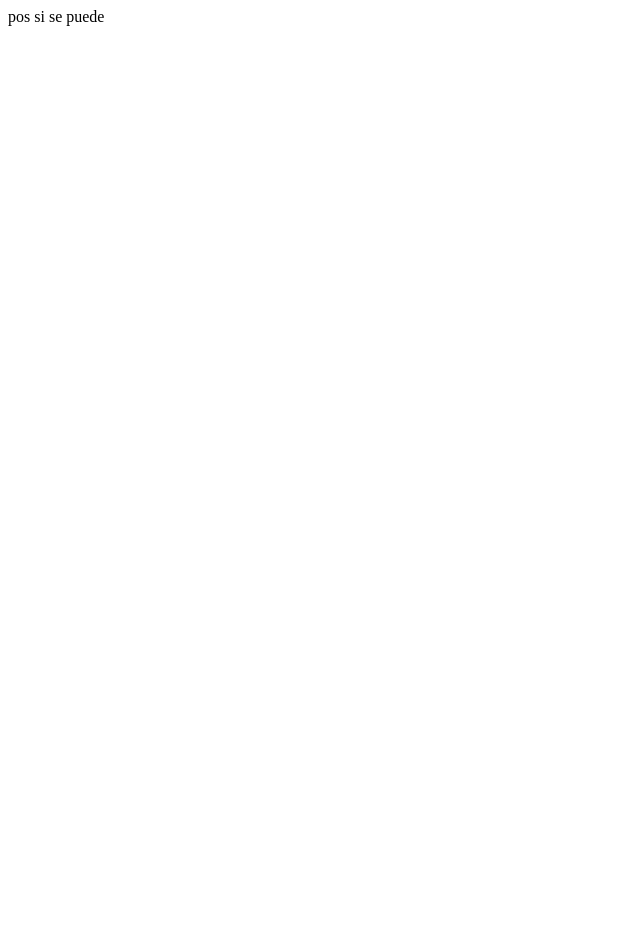
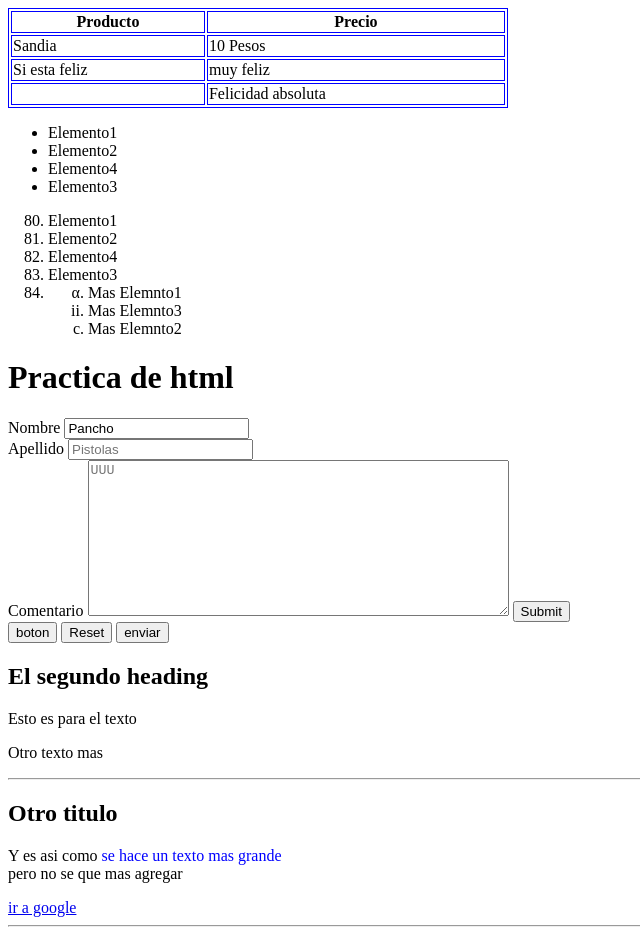
Before and after one commit to VincetCampos/PracticaWeb, a plain HTML site: page index.html in a window 1280 px wide. Shown: the top 930 px of the page, without its empty margins (0-640 px from the left). Before the commit the page ends 800 px from the top, so only its background shows below. Drawn offline with Linux system fonts and the light colour scheme.

Commit message:
segundo commit

```diff
--- a/index.html
+++ b/index.html
@@ -2,8 +2,80 @@
 <html>
 <head>
     <title>Practica de web</title>
+    <style>
+        table,th,td{
+            border: 1px solid blue;
+        }
+    </style>
 </head>
 <body>
-    pos si se puede
+    <!--Hola-->
+    <table style="width: 500px;">
+            <thead>
+                <tr>
+                    <th>Producto</th>
+                    <th>Precio</th>
+                </tr>
+            </thead>
+            <tbody>
+                <tr>
+                    <td>Sandia</td>
+                    <td>10 Pesos</td>
+                </tr>
+                <tr>
+                    <td>Si esta feliz</td>
+                    <td>muy feliz</td>
+                </tr>
+            </tbody>
+            <tfoot>
+                <td></td>
+                <td>Felicidad absoluta</td>
+            </tfoot>
+    </table>
+    <ul>
+        <li>Elemento1</li>
+        <li>Elemento2</li>
+        <li>Elemento4</li>
+        <li>Elemento3</li>
+    </ul>
+    <ol>
+        <li value="80">Elemento1</li>
+        <li>Elemento2</li>
+        <li>Elemento4</li>
+        <li>Elemento3</li>
+        <li>
+            <ol>
+                <li style="list-style-type: lower-greek;">Mas Elemnto1</li>
+                <li style="list-style-type: lower-roman;">Mas Elemnto3</li>
+                <li style="list-style-type: lower-alpha;">Mas Elemnto2</li>
+            </ol>
+        </li>
+
+    </ol>
+    <h1>Practica de html</h1>
+    <form action="/formulario" method="POST">
+        <label for="nombre">Nombre</label>
+        <input value="Pancho" type="text" id="nombre" name="nombre" placeholder="Pancho"/>
+        <br>
+        <label for="apellido">Apellido</label>
+        <input type="text" id="apellido" name="apellido" placeholder="Pistolas"/>
+        <br>
+        <label for="comentario">Comentario</label>
+        <textarea rows="10" cols="50" id="comentario" placeholder="UUU" name="comentario"></textarea>
+        <input type="submit"/>
+        <br>
+        <button type="button">boton</button>
+        <button type="reset">Reset</button>
+        <button type="submit">enviar</button>
+    </form>
+    <h2> El segundo heading</h2>
+    <p>Esto es para el texto</p>
+    <p>Otro texto mas</p>
+    <hr>
+    <h2>Otro titulo</h2>
+    <p>Y es asi como <span style="color:blue"> se hace un texto mas grande </span> <br> pero no se que mas agregar</p>
+    <a target="_blank" href="https://www.google.com/"> ir a google</a>
+    <hr>
+    <img src="imagenes/calaca.png" width="400" height="300"/>
 </body>
 </html>
```
Also changed, not shown: imagenes/calaca.png (added).
